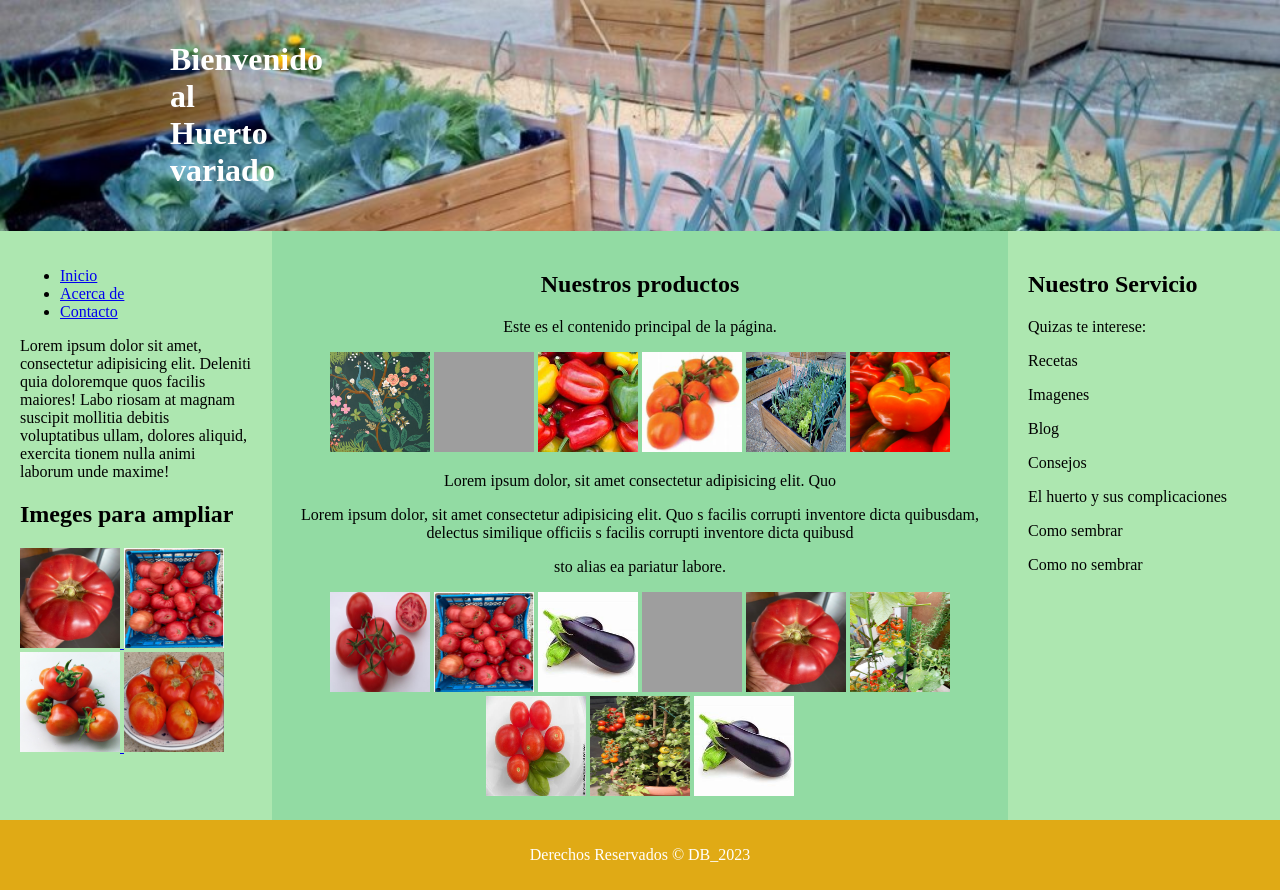
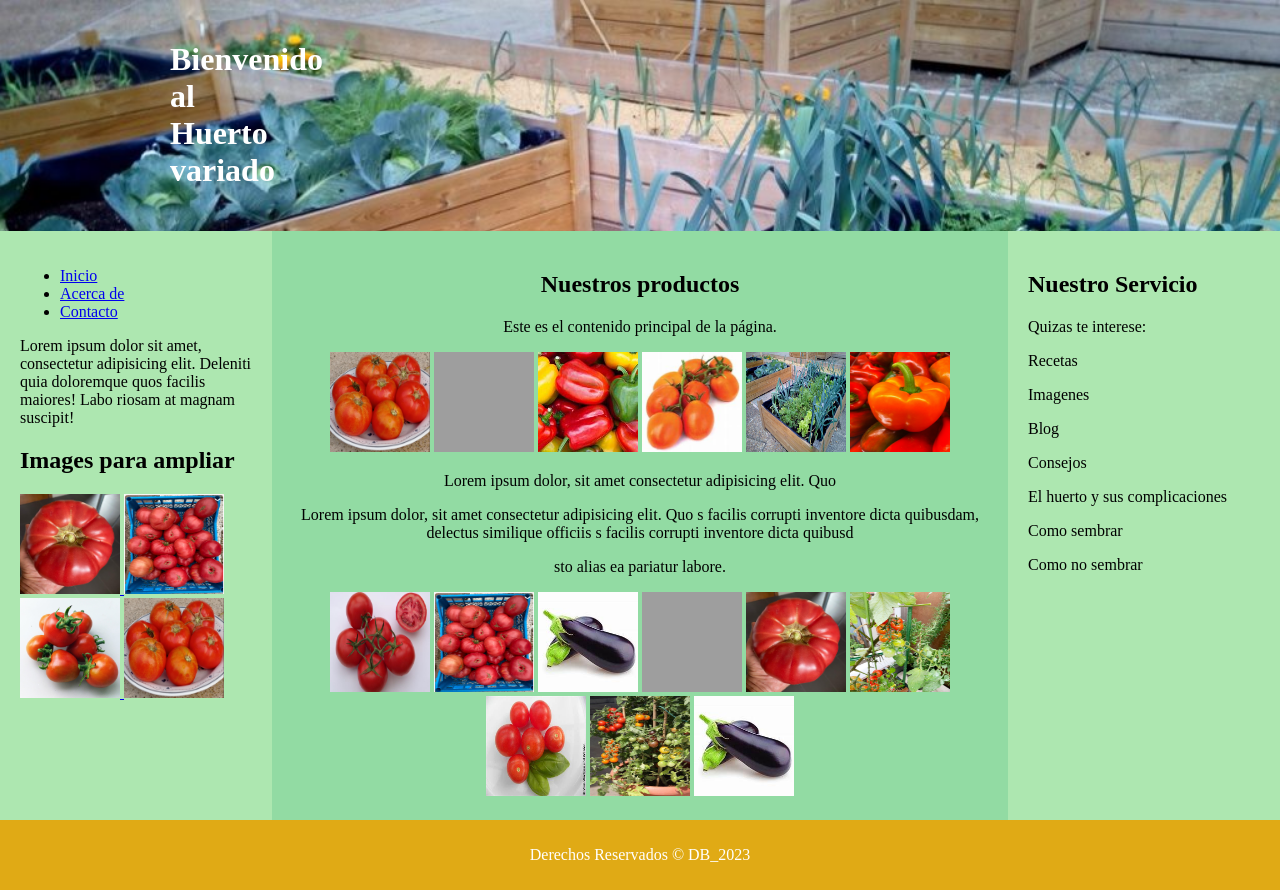
Before and after one commit to DanteDeFlorencia77/h, a plain HTML site: page index.html in a window 1280 px wide. Drawn offline with Linux system fonts and the light colour scheme; grey boxes are pictures that could not be loaded.

Commit message:
Add files via upload

```diff
--- a/index.html
+++ b/index.html
@@ -21,10 +21,8 @@
       </ul>
       <p>Lorem ipsum dolor sit amet, consectetur adipisicing
          elit. Deleniti quia doloremque quos facilis maiores! Labo
-         riosam at magnam suscipit mollitia
-        debitis voluptatibus ullam, dolores aliquid, exercita
-        tionem nulla animi laborum unde maxime!</p>
-      <h2>Imeges para ampliar</h2>
+         riosam at magnam suscipit!</p>
+      <h2>Images para ampliar</h2>
     <a href="ampliar.html?imagen=imagen1.jpg" target="_blank" class="imagen-enlace">
       <img src="imagenes/s_2.png" width="100px" height="100px" alt="Imagen 2" />
     </a>
@@ -58,7 +56,7 @@
     <section class="custom-section">
       <h2>Nuestros productos</h2>
       <p>Este es el contenido principal de la página.</p>
-      <img src="imagenes/j_1.jpeg.webp" width="100px" height="100px">
+      <img src="imagenes/r_1.png" width="100px" height="100px">
       <img src="imagenes/es_2.jpeg" width="100px" height="100px">
       <img src="imagenes/v_5.jpeg" width="100px" height="100px">
       <img src="imagenes/v_2.jpeg" width="100px" height="100px">
```
